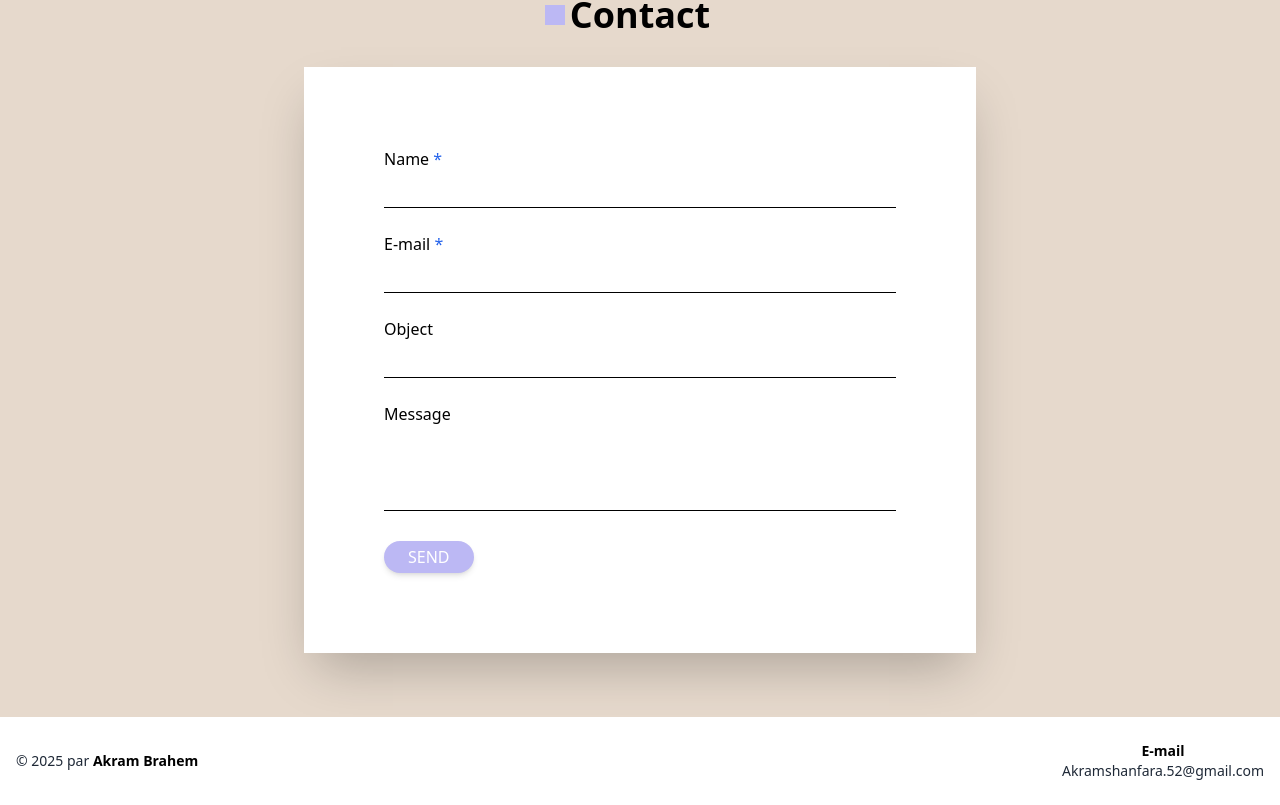
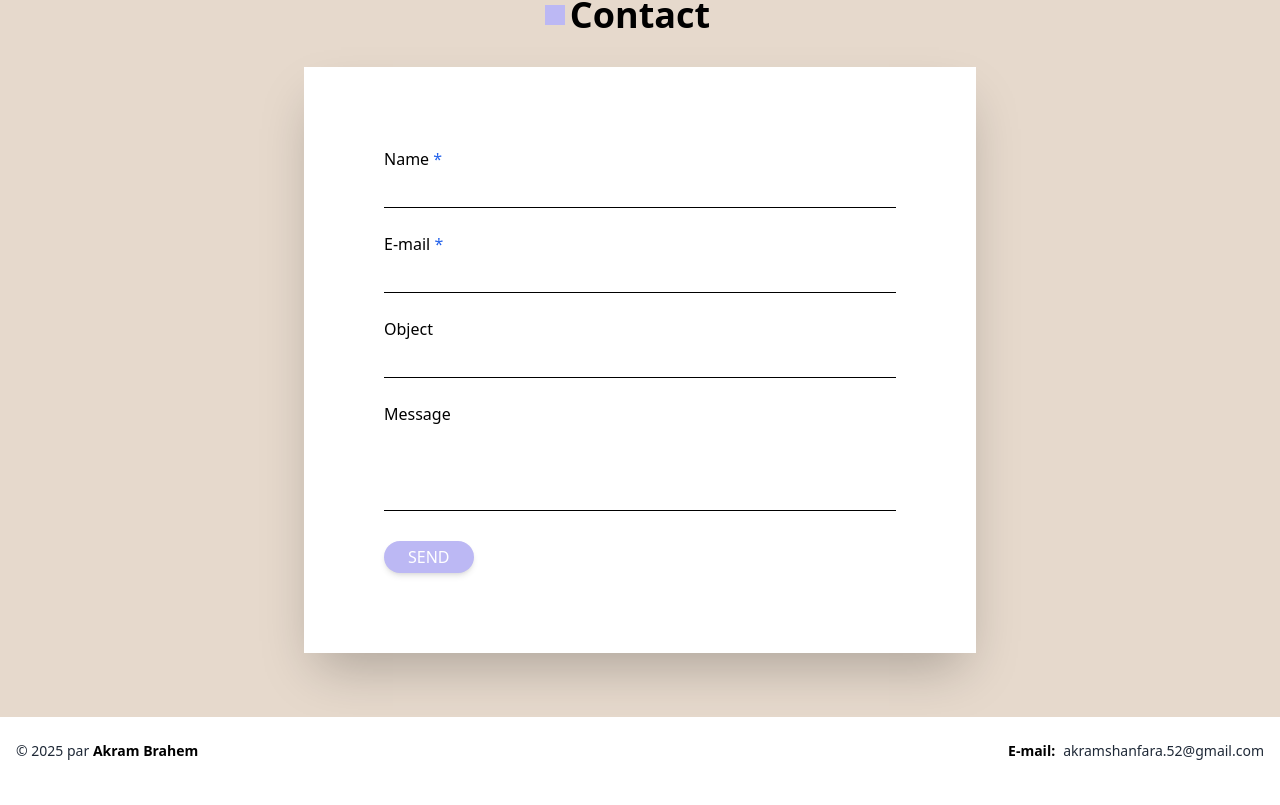
Before and after one commit to aakram981/portfolio, a React (Create React App) app: page /portfolio/contact in a window 1280 px wide. Shown: the part 213-1018 px from the top of the page. Built offline with nearby package versions, Linux system fonts and the light colour scheme.

Commit message:
removed extra info

```diff
--- a/src/components/About.tsx
+++ b/src/components/About.tsx
@@ -59,12 +59,6 @@ export default function About() {
             <a href="https://github.com/aakram981">
               <img src={githubIcon} alt="GitHub" className="w-6 h-6" />
             </a>
-            <a href="https://www.facebook.com/akrem.brahem.1">
-              <img src={facebookIcon} alt="Facebook" className="w-6 h-6" />
-            </a>
-            <a href="https://www.instagram.com/Akram.knt/">
-              <img src={instagramIcon} alt="Instagram" className="w-6 h-6" />
-            </a>
           </div>
         </div>
 
@@ -97,7 +91,7 @@ export default function About() {
             {[
               "I studied Project Management and earned a Master's degree from the International School of Management in Sousse. During my studies, I worked on projects like improving logistics using the 5S method and building an e-commerce platform for olive-based products. I also have a Bachelor's degree in Financial Management.",
               "I use Power BI, SQL, Excel, and Python to work with data. I analyze and visualize information to help companies make better decisions.",
-    "I created a crowdfunding platform, worked on market research for olive products, and helped organize eco-friendly projects. I also have certifications in Python, SQL, Power BI, and Agile methods."
+              "I created a crowdfunding platform, worked on market research for olive products, and helped organize eco-friendly projects. I also have certifications in Python, SQL, Power BI, and Agile methods.",
             ].map((text, index) => (
               <div key={index} className="flex items-start space-x-2">
                 <div className="w-3 h-3 bg-black mt-2 flex-shrink-0 rounded-sm" />
@@ -105,7 +99,6 @@ export default function About() {
               </div>
             ))}
           </div>
-
         </div>
       </div>
     </section>
--- a/src/components/Footer.tsx
+++ b/src/components/Footer.tsx
@@ -11,13 +11,13 @@ export default function Footer() {
           </p>
         </div>
 
-        <div className="text-sm">
-          <p className="font-semibold text-black text-center">E-mail</p>
+        <div className="text-sm flex gap-2">
+          <p className="font-semibold text-black text-center">E-mail: </p>
           <a
-            href="mailto:Akramshanfara.52@gmail.com"
+            href="mailto:akramshanfara.52@gmail.com"
             className="hover:text-blue-600 break-words"
           >
-            Akramshanfara.52@gmail.com
+            akramshanfara.52@gmail.com
           </a>
         </div>
       </div>
```
Lines whose indentation alone changed are shown as unchanged.
